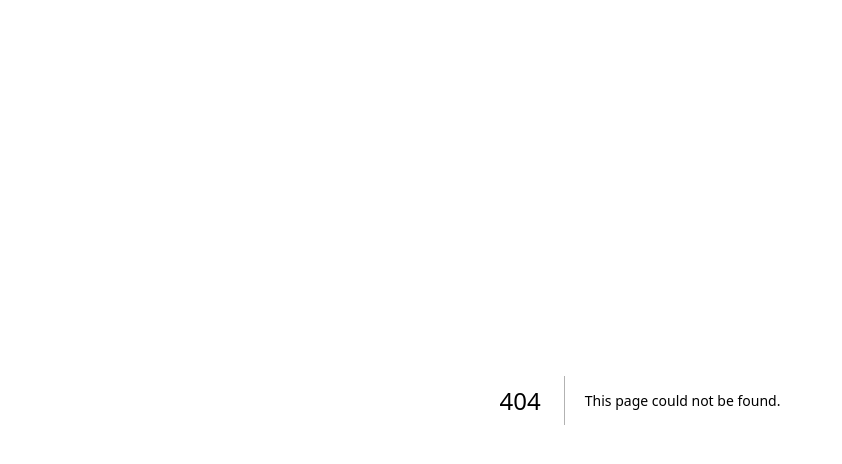
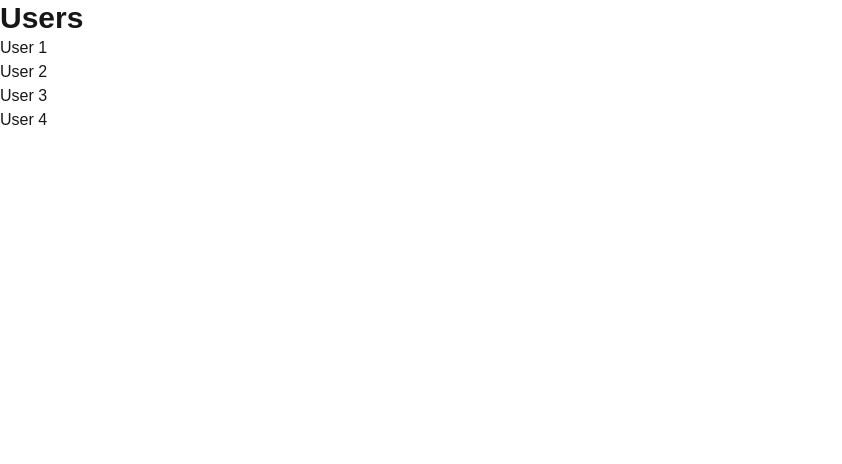
Before and after one commit to pedrotrasfereti/nextjs15-starter, a Next.js app: page /dashboard/users in a window 1280 px wide. Before the commit this address had no page. Shown: the top 464 px of the page, without its empty margins (0-842 px from the left). Built offline with nearby package versions, Linux system fonts and the light colour scheme.

Commit message:
feat: create example route and nested routes

```diff
--- /dev/null
+++ b/app/about/page.tsx
@@ -0,0 +1,11 @@
+import React from 'react'
+
+const Page = () => {
+  return (
+    <div>
+      <h1 className="text-3xl font-black">About</h1>
+    </div>
+  )
+}
+
+export default Page
--- /dev/null
+++ b/app/dashboard/analytics/page.tsx
@@ -0,0 +1,11 @@
+import React from 'react'
+
+const Analytics = () => {
+  return (
+    <div>
+      <h1 className="text-3xl font-black">Analytics</h1>
+    </div>
+  )
+}
+
+export default Analytics
--- /dev/null
+++ b/app/dashboard/page.tsx
@@ -0,0 +1,11 @@
+import React from 'react'
+
+const Page = () => {
+  return (
+    <div>
+      <h1 className="text-3xl font-black">Dashboard</h1>
+    </div>
+  )
+}
+
+export default Page
--- /dev/null
+++ b/app/dashboard/users/[id]/page.tsx
@@ -0,0 +1,15 @@
+import React from 'react'
+
+const Page = ({ params }: { params: { id: string } }) => {
+  const { id } = params;
+
+  return (
+    <div>
+      <h1 className="text-3xl font-black">User Details Page</h1>
+
+      <p>User: { id }</p>
+    </div>
+  )
+}
+
+export default Page
--- /dev/null
+++ b/app/dashboard/users/page.tsx
@@ -0,0 +1,19 @@
+import Link from 'next/link'
+import React from 'react'
+
+const Users = () => {
+  return (
+    <div>
+      <h1 className="text-3xl font-black">Users</h1>
+
+      <ul>
+        <li><Link href="/dashboard/users/1">User 1</Link></li>
+        <li><Link href="/dashboard/users/2">User 2</Link></li>
+        <li><Link href="/dashboard/users/3">User 3</Link></li>
+        <li><Link href="/dashboard/users/4">User 4</Link></li>
+      </ul>
+    </div>
+  )
+}
+
+export default Users
--- a/app/page.tsx
+++ b/app/page.tsx
@@ -1,5 +1,8 @@
 export default function Home() {
   return (
-    <div className="text-3xl font-black">Welcome to Next.js 15</div>
+    <div>
+      <h1 className="text-3xl font-black">Welcome to Next.js 15</h1>
+      <h2 className="text-xl">Hello</h2>
+    </div>
   );
 }
```
